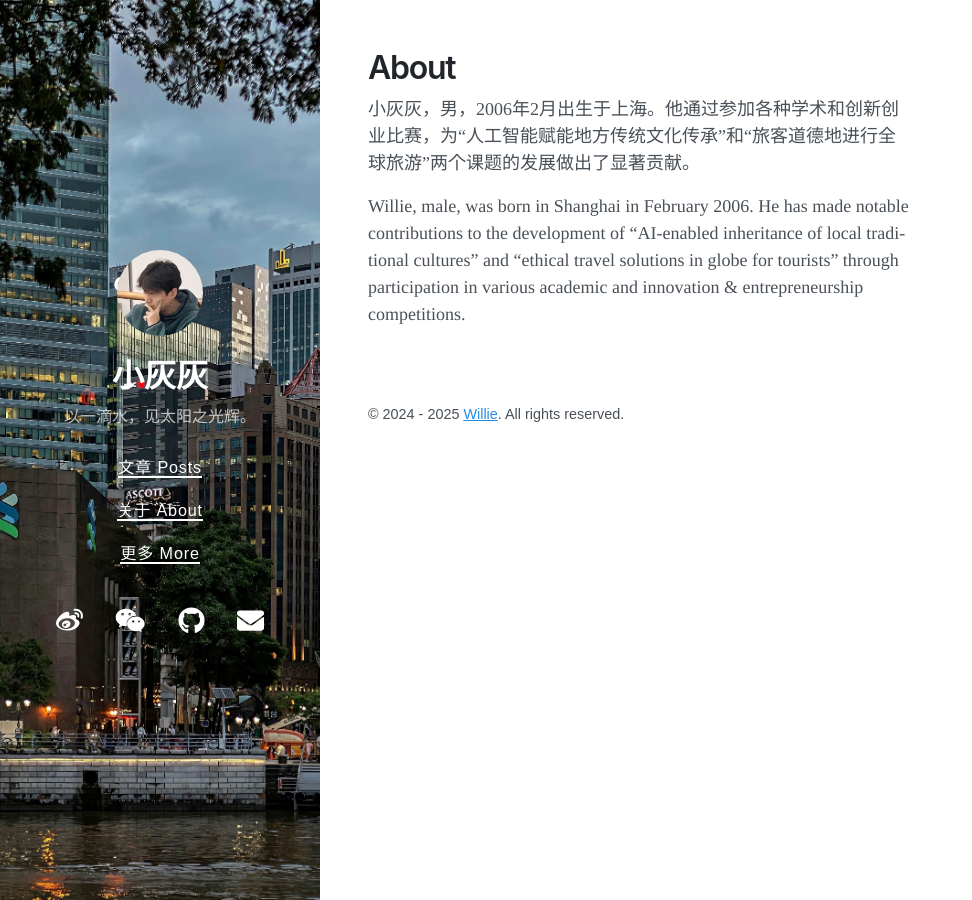
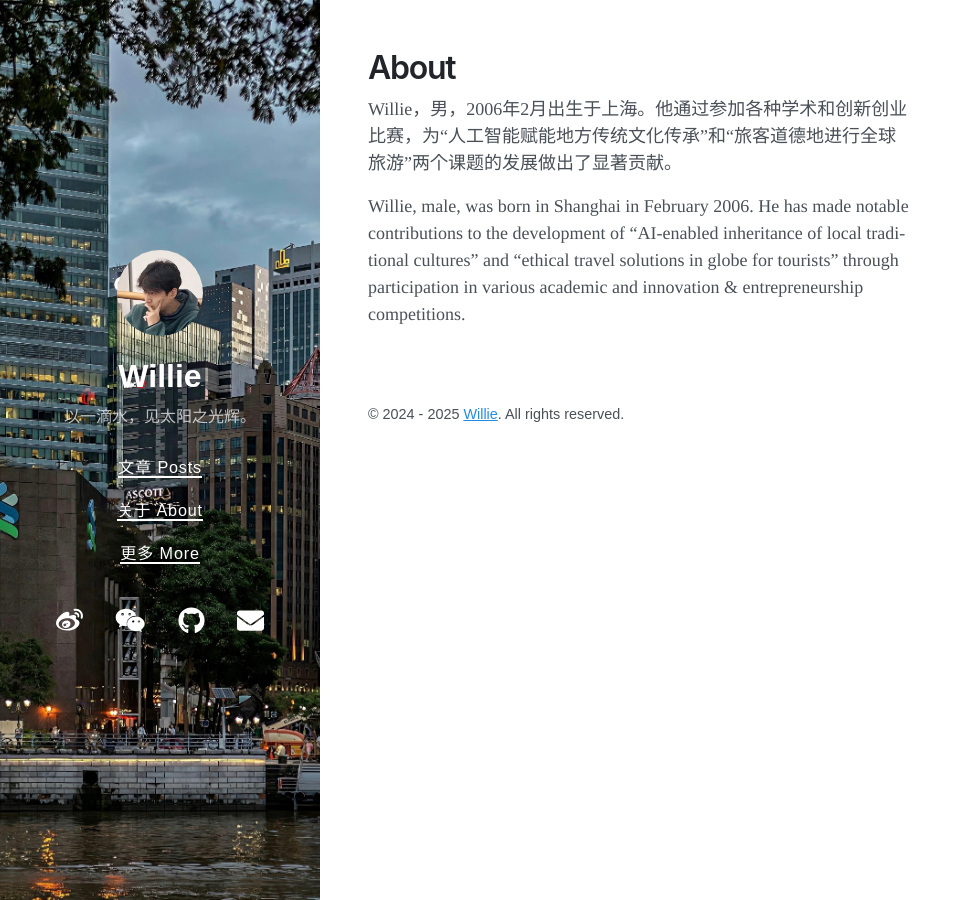
Before and after one commit to mr-willie/mr-willie.github.io, a Jekyll site: the page built from about.md, in a window 1280 px wide. Shown: the whole page, without its empty margins (0-972 px from the left). Built offline with Jekyll 4.4.1, drawn with Linux system fonts in a browser that asks for light colours; nearby versions of some CDN libraries.

Commit message:
2025/09/16/11:22 - Modified the contents.

```diff
--- a/_config.yml
+++ b/_config.yml
@@ -1,5 +1,5 @@
 # Setup
-title: 小灰灰
+title: Willie
 description: "以一滴水，见太阳之光辉。"
 url: https://mr-willie.github.io
 avatar: /images/tx3.jpg
--- a/about.md
+++ b/about.md
@@ -3,6 +3,6 @@ layout: page
 title: About
 ---
 
-小灰灰，男，2006年2月出生于上海。他通过参加各种学术和创新创业比赛，为“人工智能赋能地方传统文化传承”和“旅客道德地进行全球旅游”两个课题的发展做出了显著贡献。
+Willie，男，2006年2月出生于上海。他通过参加各种学术和创新创业比赛，为“人工智能赋能地方传统文化传承”和“旅客道德地进行全球旅游”两个课题的发展做出了显著贡献。
 
 Willie, male, was born in Shanghai in February 2006. He has made notable contributions to the development of "AI-enabled inheritance of local traditional cultures" and "ethical travel solutions in globe for tourists" through participation in various academic and innovation & entrepreneurship competitions.
```
